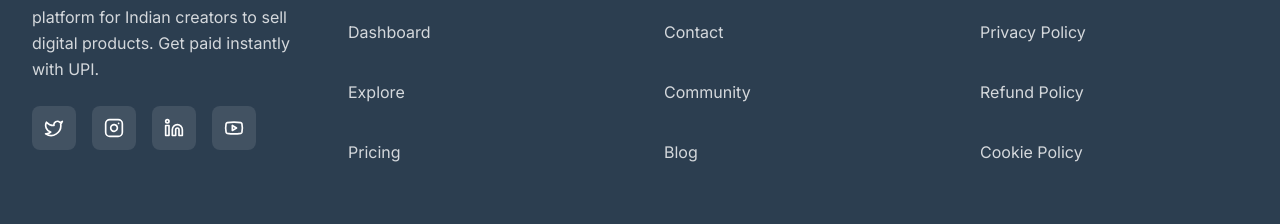
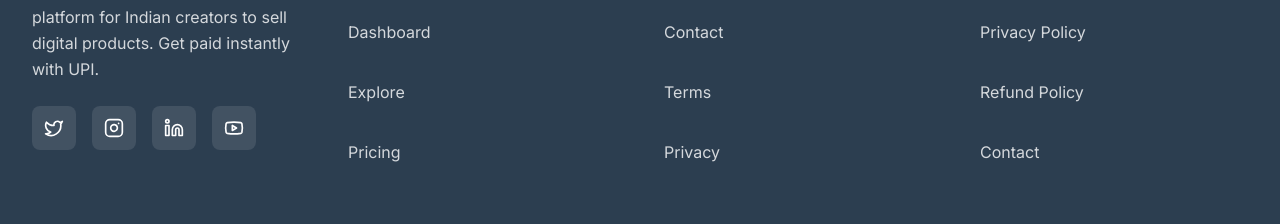
Before and after one commit to divyanshgupta1141/creatorbazaar, a React (Vite) app: page /homepage in a window 1280 px wide. Shown: the part 5085-5309 px from the top of the page. Built offline with nearby package versions, Linux system fonts and the light colour scheme.

Commit message:
Fix Dashboard and Footer Page Routing

```diff
--- a/src/Routes.jsx
+++ b/src/Routes.jsx
@@ -12,6 +12,15 @@ import ProductDetailPage from "pages/product-detail-page";
 import ProductUpload from "pages/product-upload";
 import CreatorDashboard from "pages/creator-dashboard";
 import IndividualProductManagement from "pages/individual-product-management";
+import ProductsPage from "pages/dashboard/products";
+import CollaboratorsPage from "pages/dashboard/collaborators";
+import EmailsPage from "pages/dashboard/emails";
+import SalesPage from "pages/dashboard/sales";
+import AnalyticsPage from "pages/dashboard/analytics";
+import SettingsPage from "pages/dashboard/settings";
+import PricingPage from "pages/pricing";
+import HelpPage from "pages/help";
+import ContactPage from "pages/contact";
 import ExplorePage from "pages/explore";
 import TermsPage from "pages/terms";
 import PrivacyPage from "pages/privacy";
@@ -38,7 +47,16 @@ const Routes = () => {
         <Route path="/upload-product" element={<ProductUpload />} />
         <Route path="/creator-dashboard" element={<CreatorDashboard />} />
         <Route path="/dashboard" element={<CreatorDashboard />} />
+        <Route path="/dashboard/products" element={<ProductsPage />} />
+        <Route path="/dashboard/collaborators" element={<CollaboratorsPage />} />
+        <Route path="/dashboard/emails" element={<EmailsPage />} />
+        <Route path="/dashboard/sales" element={<SalesPage />} />
+        <Route path="/dashboard/analytics" element={<AnalyticsPage />} />
+        <Route path="/dashboard/settings" element={<SettingsPage />} />
         <Route path="/individual-product-management" element={<IndividualProductManagement />} />
+        <Route path="/pricing" element={<PricingPage />} />
+        <Route path="/help" element={<HelpPage />} />
+        <Route path="/contact" element={<ContactPage />} />
         <Route path="/explore" element={<ExplorePage />} />
         <Route path="/marketplace" element={<ExplorePage />} />
         <Route path="/category/:slug" element={<ExplorePage />} />
--- a/src/pages/homepage/components/Footer.jsx
+++ b/src/pages/homepage/components/Footer.jsx
@@ -22,8 +22,8 @@ const Footer = ({ currentLanguage }) => {
       links: [
         { label: currentLanguage === 'hi' ? 'हेल्प सेंटर' : 'Help Center', path: '/help' },
         { label: currentLanguage === 'hi' ? 'संपर्क' : 'Contact', path: '/contact' },
-        { label: currentLanguage === 'hi' ? 'कम्युनिटी' : 'Community', path: '/community' },
-        { label: currentLanguage === 'hi' ? 'ब्लॉग' : 'Blog', path: '/blog' }
+        { label: currentLanguage === 'hi' ? 'नियम और शर्तें' : 'Terms', path: '/terms' },
+        { label: currentLanguage === 'hi' ? 'गोपनीयता' : 'Privacy', path: '/privacy' }
       ]
     },
     legal: {
@@ -32,7 +32,7 @@ const Footer = ({ currentLanguage }) => {
         { label: currentLanguage === 'hi' ? 'नियम और शर्तें' : 'Terms of Service', path: '/terms' },
         { label: currentLanguage === 'hi' ? 'प्राइवेसी पॉलिसी' : 'Privacy Policy', path: '/privacy' },
         { label: currentLanguage === 'hi' ? 'रिफंड पॉलिसी' : 'Refund Policy', path: '/refunds' },
-        { label: currentLanguage === 'hi' ? 'कुकी पॉलिसी' : 'Cookie Policy', path: '/cookies' }
+        { label: currentLanguage === 'hi' ? 'संपर्क' : 'Contact', path: '/contact' }
       ]
     }
   };
```
